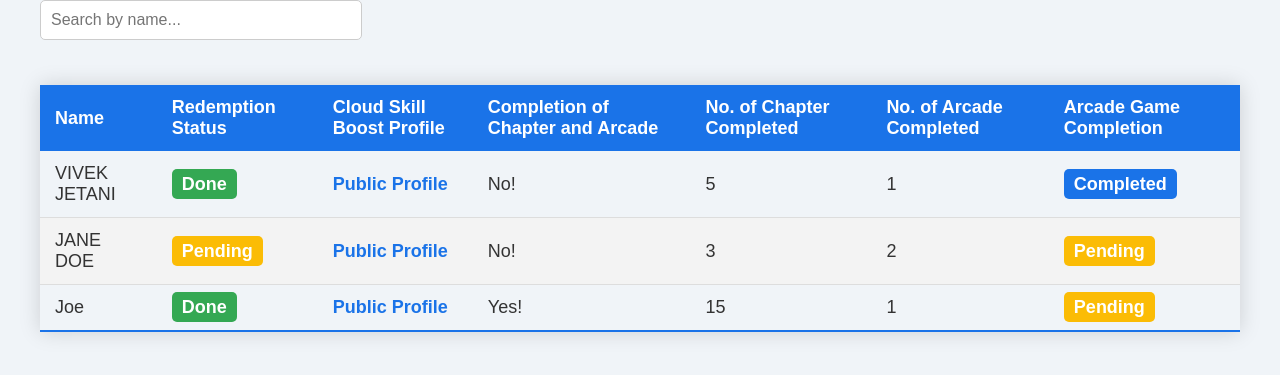
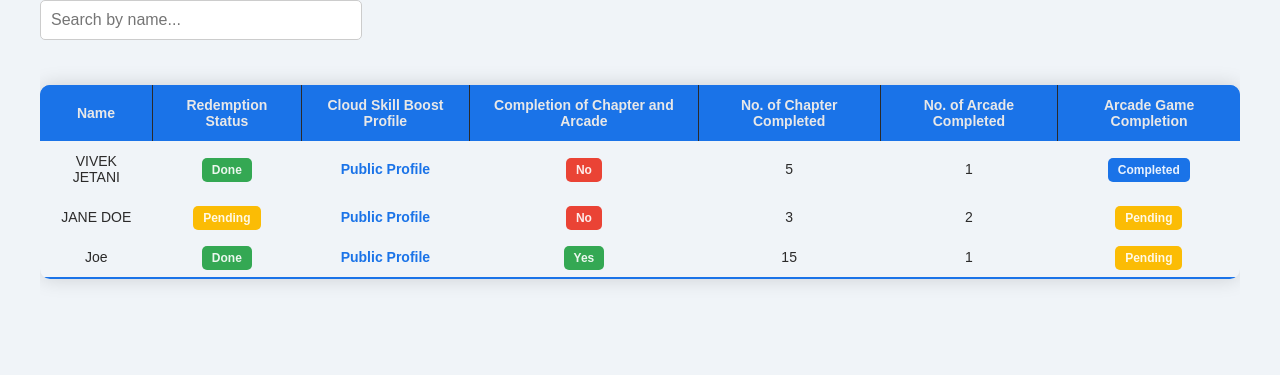
Before and after one commit to ParishiMishra/GDG-Leaderboard, a Flask app: page / in a window 1280 px wide. Shown: the part 133-508 px from the top of the page. Run offline with Flask 3, Linux system fonts and the light colour scheme.

Commit message:
Added responsiveness and design elements

```diff
--- a/app.py
+++ b/app.py
@@ -9,7 +9,7 @@ participants = [
         'name': 'VIVEK JETANI',
         'redemption_status': 'Done',
         'profile_url': 'https://cloud.google.com/profile/vivek',
-        'completion': 'No!',
+        'completion': 'No',
         'chapters_completed': 5,
         'arcades_completed': 1,
         'arcade_completion': 'Completed'
@@ -18,7 +18,7 @@ participants = [
         'name': 'JANE DOE',
         'redemption_status': 'Pending',
         'profile_url': 'https://cloud.google.com/profile/jane',
-        'completion': 'Yes!',
+        'completion': 'Yes',
         'chapters_completed': 3,
         'arcades_completed': 2,
         'arcade_completion': 'Pending'
@@ -27,7 +27,7 @@ participants = [
         'name': 'Joe',
         'redemption_status': 'Done',
         'profile_url': 'https://cloud.google.com/profile/jane',
-        'completion': 'Yes!',
+        'completion': 'Yes',
         'chapters_completed': 15,
         'arcades_completed': 1,
         'arcade_completion': 'Pending'
@@ -40,9 +40,9 @@ def index():
 
     for participant in participants:
         if participant['chapters_completed']==15 and participant['arcades_completed']==1:
-            participant['completion']='Yes!'
+            participant['completion']='Yes'
         else:
-            participant['completion']='No!'
+            participant['completion']='No'
 
     # Pass the participants list to the template
     return render_template('index.html', participants=participants)
--- a/static/css/style.css
+++ b/static/css/style.css
@@ -3,6 +3,55 @@ body {
     font-family: Arial, sans-serif;
     background-color: #f0f4f8;
     color: #333;
+}
+
+/* Responsive Table */
+.table-responsive {
+    overflow-x: auto; /* Enables horizontal scrolling */
+    -webkit-overflow-scrolling: touch; /* Enables smooth scrolling on iOS */
+}
+
+.styled-table {
+    width: 100%; /* Full width */
+    border-collapse: collapse; /* Ensures borders are combined */
+}
+
+/* Ensure table and text size adjusts on smaller screens */
+.styled-table th, .styled-table td {
+    padding: 12px 10px; /* Padding for cells */
+    font-size: 14px; /* Smaller text size */
+}
+
+@media (max-width: 600px) {
+    /* Adjustments for small screens */
+    .styled-table th, .styled-table td {
+        padding: 10px 5px; /* Reduce padding */
+        font-size: 12px; /* Smaller font size */
+    }
+
+    .styled-table thead {
+        display: none; /* Hide header on small screens */
+    }
+
+    .styled-table tr {
+        display: block; /* Make rows block elements */
+        margin-bottom: 10px; /* Add margin between rows */
+    }
+
+    .styled-table td {
+        display: flex; /* Use flexbox for layout */
+        justify-content: space-between; /* Space between items */
+        padding: 8px; /* Padding */
+        border: 1px solid #dddddd; /* Add border for better visibility */
+    }
+
+    /* Adding pseudo-elements to display labels */
+    .styled-table td:before {
+        content: attr(data-label); /* Use the 'data-label' attribute */
+        flex: 1; /* Take up space */
+        font-weight: bold; /* Make it bold */
+        color: #1A73E8; /* Optional: style label text */
+    }
 }
 
 .container {
@@ -27,6 +76,7 @@ h2 {
     color: #555;
 }
 
+
 /* Table styling */
 .styled-table {
     width: 100%;
@@ -34,37 +84,68 @@ h2 {
     margin: 25px 0;
     font-size: 18px;
     box-shadow: 0 0 20px rgba(0, 0, 0, 0.15);
+    border-radius: 10px; /* Rounded corners for the whole table */
+    overflow: hidden; /* This ensures that the table respects the border-radius */
+}
+
+/* Header styling */
+.styled-table thead {
+    border-radius: 10px 10px 0 0; /* Rounded corners for the top */
+    overflow: hidden; /* Ensures the header respects the rounded corners */
+}
+.styled-table thead th {
+    border-right: 1px solid rgb(43, 42, 42); /* Add right border */
+}
+
+/* Remove the right border from the last header cell */
+.styled-table thead th:last-child {
+    border-right: none; /* No border on the last header cell */
+}
+
+.styled-table thead th {
+    padding: 12px 15px; /* Add padding for a better look */
+    text-align: center; /* Center align the header text */
+    background-color: #1A73E8; /* Header background color */
+    color: #e8e8e8; /* Header text color */
 }
 
 .styled-table thead tr {
-    background-color: #1A73E8; /* Header color (GDSC logo blue) */
-    color: #ffffff;
+    background-color: #1a73e8e1; /* Header color (GDSC logo blue) */
+    color: #e7dddd;
     text-align: left;
     font-weight: bold;
 }
 
+/* Individual cell styling */
 .styled-table th, .styled-table td {
     padding: 12px 15px;
+    text-align: center; /* Centers content horizontally */
+    vertical-align: middle; /* Centers content vertically */
+    font-size: 14px; /* Reduce the text size */
+    color: rgb(43, 42, 42); /* Slightly transparent text (80% opacity) */
 }
 
-.styled-table tbody tr {
-    border-bottom: 1px solid #dddddd;
-}
-
-.styled-table tbody tr:nth-of-type(even) {
-    background-color: #f3f3f3;
-}
-
-.styled-table tbody tr:last-of-type {
+.styled-table tbody tr:last-of-type td {
     border-bottom: 2px solid #1A73E8;
+    border-radius: 0 10px 10px 10px; /* Rounds the bottom corners */
 }
 
 /* Status styling */
 .status {
     padding: 5px 10px;
     border-radius: 5px;
-    color: #fff;
     font-weight: bold;
+    font-size: 12px; /* Smaller text for status */
+    color: rgba(255, 255, 255, 0.9); /* Slightly transparent white text (90% opacity) */
+}
+
+
+.status.yes{
+    background-color: #34A853;
+}
+
+.status.no{
+    background-color: #EA4335;
 }
 
 .status.done {
--- a/static/js/script.js
+++ b/static/js/script.js
@@ -27,6 +27,7 @@ document.addEventListener('DOMContentLoaded', function() {
             <td>${item.name}</td>
             <td>${item.redemptionStatus}</td>
             <td>${item.cloudProfile}</td>
+            <td>${item.completion}</td>
             <td>${item.chapterCompleted}</td>
             <td>${item.arcadeCompleted}</td>
             <td>${item.arcadeStatus}</td>
--- a/templates/index.html
+++ b/templates/index.html
@@ -38,6 +38,7 @@
         <input type="text" id="search-input" oninput="filterParticipants()" placeholder="Search by name...">
 
         <!-- participants table -->
+        <div class="table-responsive">
             <table class="styled-table">
                 <thead>
                     <tr>
@@ -54,17 +55,19 @@
                 <!-- Jinja2 loop to dynamically generate rows -->
                 {% for participant in participants %}
                 <tr>
-                  <td>{{ participant.name }}</td>
-                  <td><span class="status {{ participant.redemption_status|lower }}">{{ participant.redemption_status }}</span></td>
-                  <td><a href="{{ participant.profile_url }}" class="public-profile">Public Profile</a></td>
-                  <td>{{ participant.completion }}</td>
-                  <td>{{ participant.chapters_completed }}</td>
-                  <td>{{ participant.arcades_completed }}</td>
-                  <td><span class="status {{ participant.arcade_completion|lower }}">{{ participant.arcade_completion }}</span></td>
+                    <td data-label="Name">{{ participant.name }}</td>
+                    <td data-label="Redemption Status"><span class="status {{ participant.redemption_status|lower }}">{{ participant.redemption_status }}</span></td>
+                    <td data-label="Cloud Skill Boost Profile"><a href="{{ participant.profile_url }}" class="public-profile">Public Profile</a></td>
+                    <td data-label="GenAI Study Jam Completion"><span class="status {{ participant.completion|lower }}">{{ participant.completion }}</span></td>
+                    <td data-label="No. of Chapters Completed">{{ participant.chapters_completed }}</td>
+                    <td data-label="No. of Arcades Completed">{{ participant.arcades_completed }}</td>
+                    <td data-label="Arcade Game Completion"><span class="status {{ participant.arcade_completion|lower }}">{{ participant.arcade_completion }}</span></td>
                 </tr>
                 {% endfor %}
+
                 </tbody>
             </table>
         </div>
+    </div>
 </body>
 </html>
```
Lines whose indentation alone changed are shown as unchanged.
